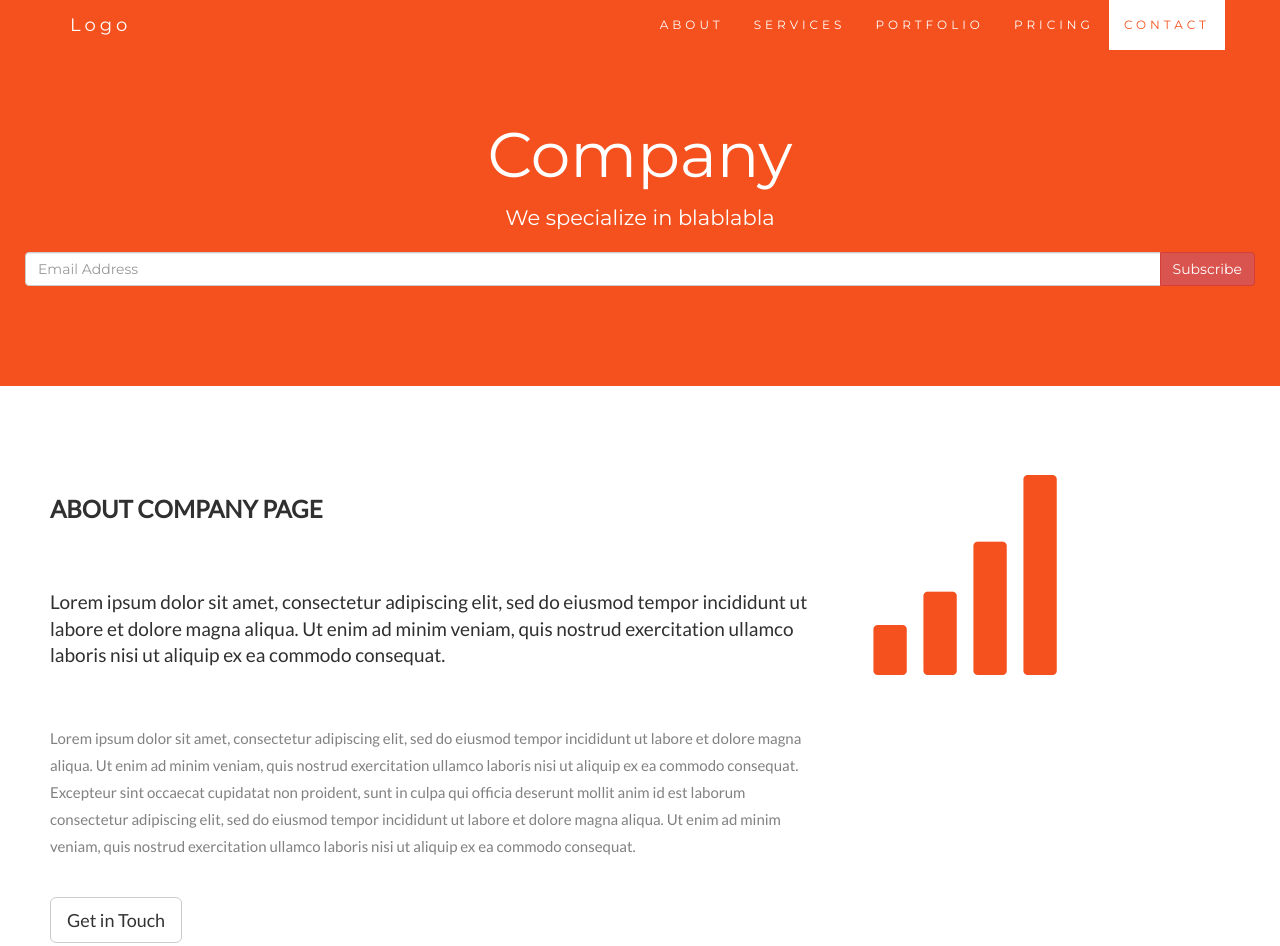
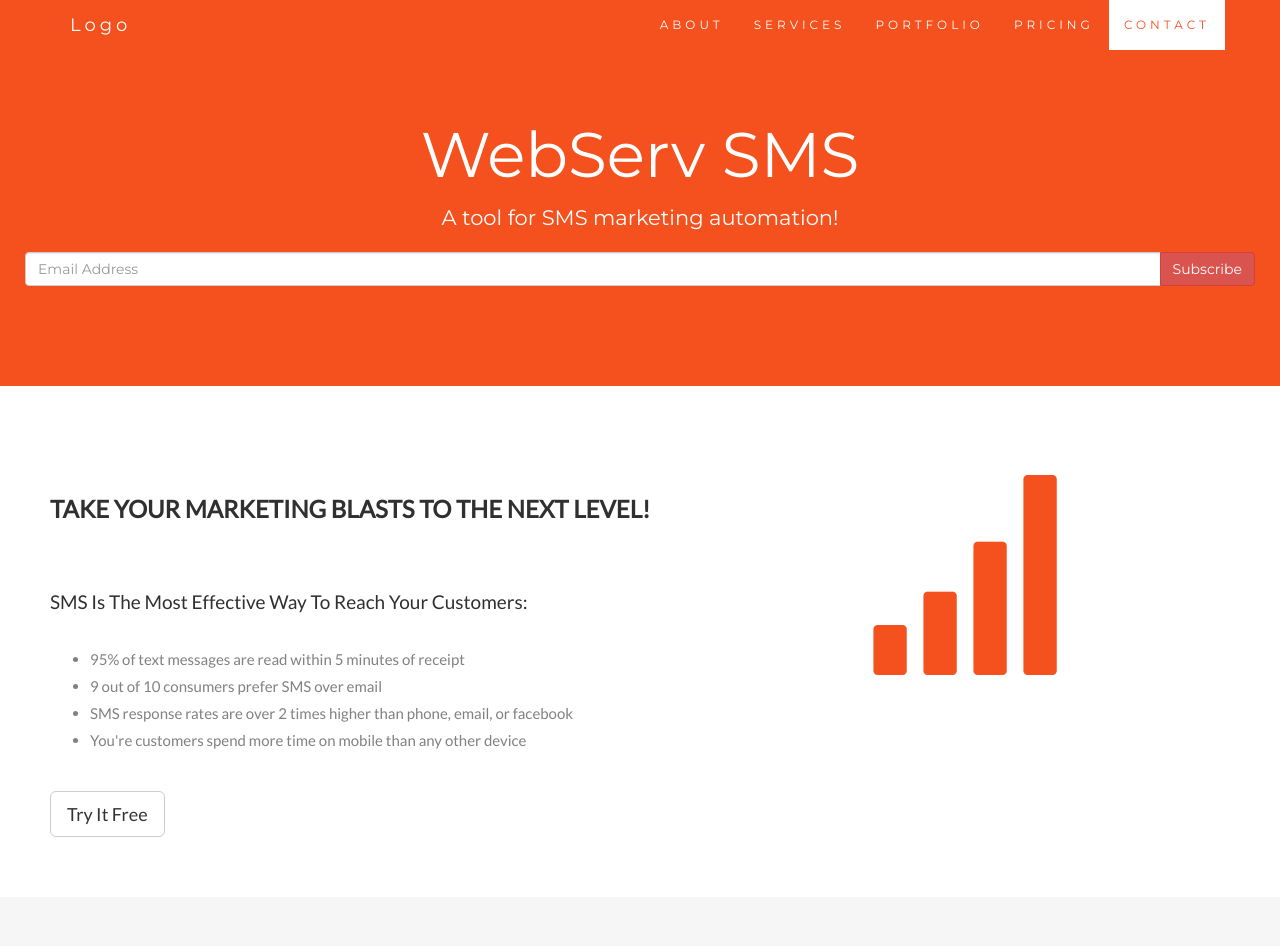
Before and after one commit to PRESTONPOWELL22/webservSMS, a website: page client/views/landing.html in a window 1280 px wide. Shown: the top 946 px of the page. Drawn offline with nearby package versions, Linux system fonts and the light colour scheme; some packages are replaced by stand-ins of ours.

Commit message:
worked on landing pg

```diff
--- a/API/routes/apiRoutes.js
+++ b/API/routes/apiRoutes.js
@@ -19,6 +19,8 @@ router.route('/upload')
         .pipe(csv())
         .on('data', function (data) {
           console.log(data)
+          csvData.push(data)
+          console.log(csvData[0])
         })
     })
   })
--- a/client/views/landing.html
+++ b/client/views/landing.html
@@ -215,8 +215,8 @@
 </nav>
 
 <div class="jumbotron text-center">
-  <h1>Company</h1>
-  <p>We specialize in blablabla</p>
+  <h1>WebServ SMS</h1>
+  <p>A tool for SMS marketing automation!</p>
   <form>
     <div class="input-group">
       <input type="email" class="form-control" size="50" placeholder="Email Address" required>
@@ -231,10 +231,15 @@
 <div id="about" class="container-fluid">
   <div class="row">
     <div class="col-sm-8">
-      <h2>About Company Page</h2><br>
-      <h4>Lorem ipsum dolor sit amet, consectetur adipiscing elit, sed do eiusmod tempor incididunt ut labore et dolore magna aliqua. Ut enim ad minim veniam, quis nostrud exercitation ullamco laboris nisi ut aliquip ex ea commodo consequat.</h4><br>
-      <p>Lorem ipsum dolor sit amet, consectetur adipiscing elit, sed do eiusmod tempor incididunt ut labore et dolore magna aliqua. Ut enim ad minim veniam, quis nostrud exercitation ullamco laboris nisi ut aliquip ex ea commodo consequat. Excepteur sint occaecat cupidatat non proident, sunt in culpa qui officia deserunt mollit anim id est laborum consectetur adipiscing elit, sed do eiusmod tempor incididunt ut labore et dolore magna aliqua. Ut enim ad minim veniam, quis nostrud exercitation ullamco laboris nisi ut aliquip ex ea commodo consequat.</p>
-      <br><button class="btn btn-default btn-lg">Get in Touch</button>
+      <h2>Take your marketing blasts to the next level!</h2><br>
+      <h4>SMS Is The Most Effective Way To Reach Your Customers:</h4>
+      <ul>
+          <li>95% of text messages are read within 5 minutes of receipt</li>
+          <li>9 out of 10 consumers prefer SMS over email</li>
+          <li>SMS response rates are over 2 times higher than phone, email, or facebook</li>
+          <li>You're customers spend more time on mobile than any other device</li>
+      </ul>
+      <br><button class="btn btn-default btn-lg">Try It Free</button>
     </div>
     <div class="col-sm-4">
       <span class="glyphicon glyphicon-signal logo"></span>
```
